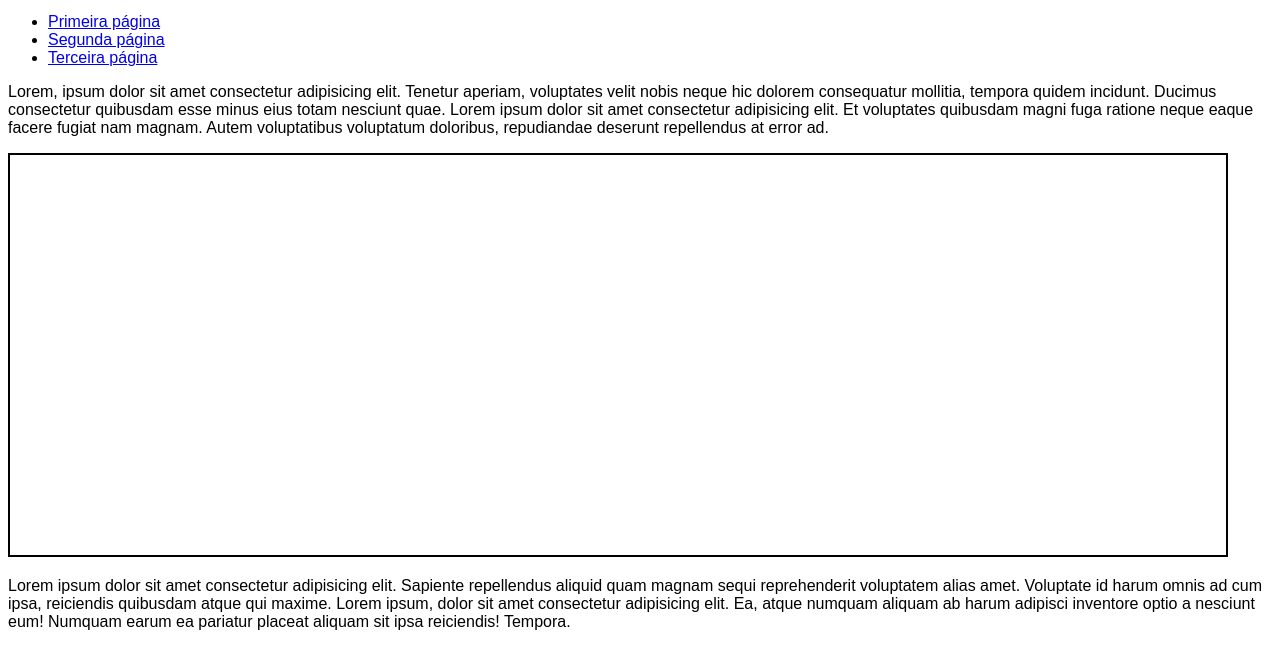
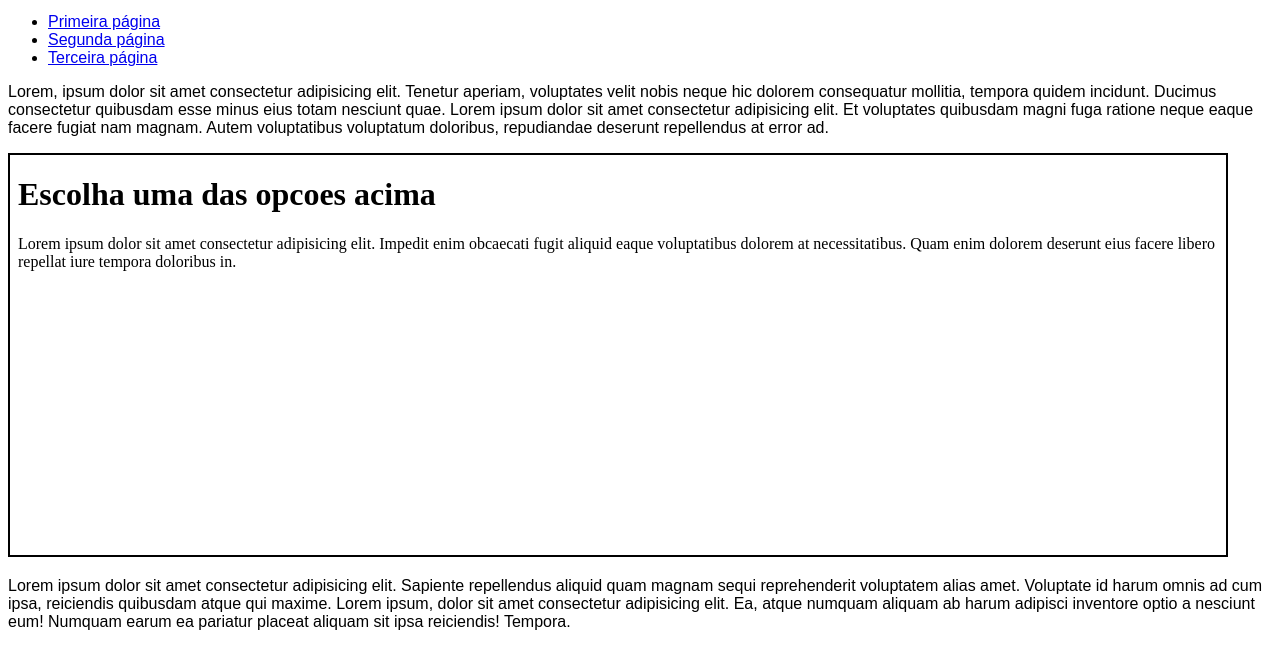
Before and after one commit to emersonneutzling/html-css, a plain HTML site: page exercicios/ex024/iframe003.html in a window 1280 px wide. Shown: the part 119-788 px from the top of the page. Drawn offline with Linux system fonts and the light colour scheme.

Commit message:
exercicio 003

```diff
--- a/exercicios/ex024/iframe003.html
+++ b/exercicios/ex024/iframe003.html
@@ -28,7 +28,8 @@
 
 
     <p>Lorem, ipsum dolor sit amet consectetur adipisicing elit. Tenetur aperiam, voluptates velit nobis neque hic dolorem consequatur mollitia, tempora quidem incidunt. Ducimus consectetur quibusdam esse minus eius totam nesciunt quae. Lorem ipsum dolor sit amet consectetur adipisicing elit. Et voluptates quibusdam magni fuga ratione neque eaque facere fugiat nam magnam. Autem voluptatibus voluptatum doloribus, repudiandae deserunt repellendus at error ad.</p>
-    <iframe id="tela" name="frame" src="">
+    <iframe id="tela" name="frame" srcdoc=" <h1>Escolha uma das opcoes acima</h1><p>Lorem ipsum dolor sit amet consectetur adipisicing elit. Impedit enim obcaecati fugit aliquid eaque voluptatibus dolorem at necessitatibus. Quam enim dolorem deserunt eius facere libero repellat iure tempora doloribus in.</p> "
+
         <p>Infelizmente seu navegador não é compativél com isso.</p>
 
 
```
